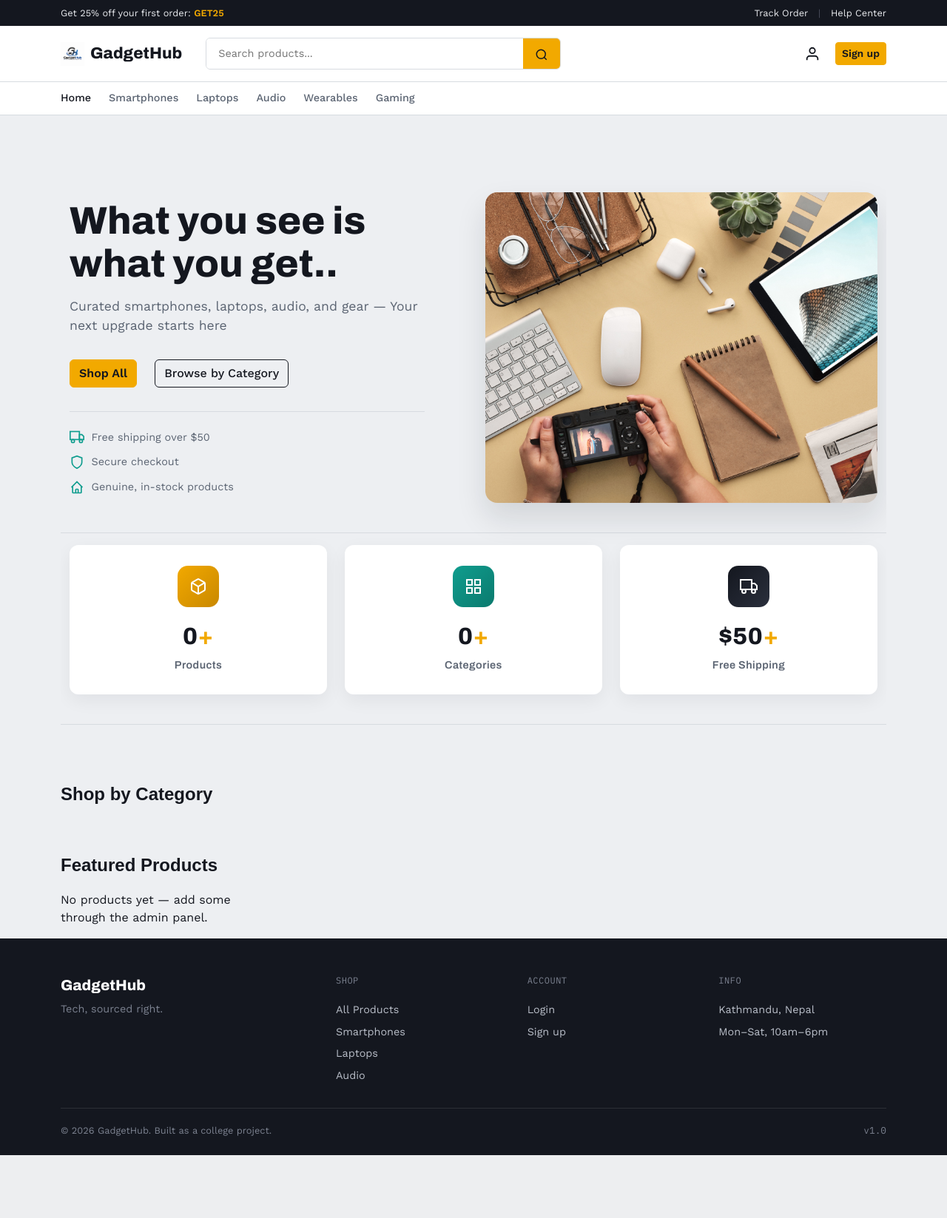
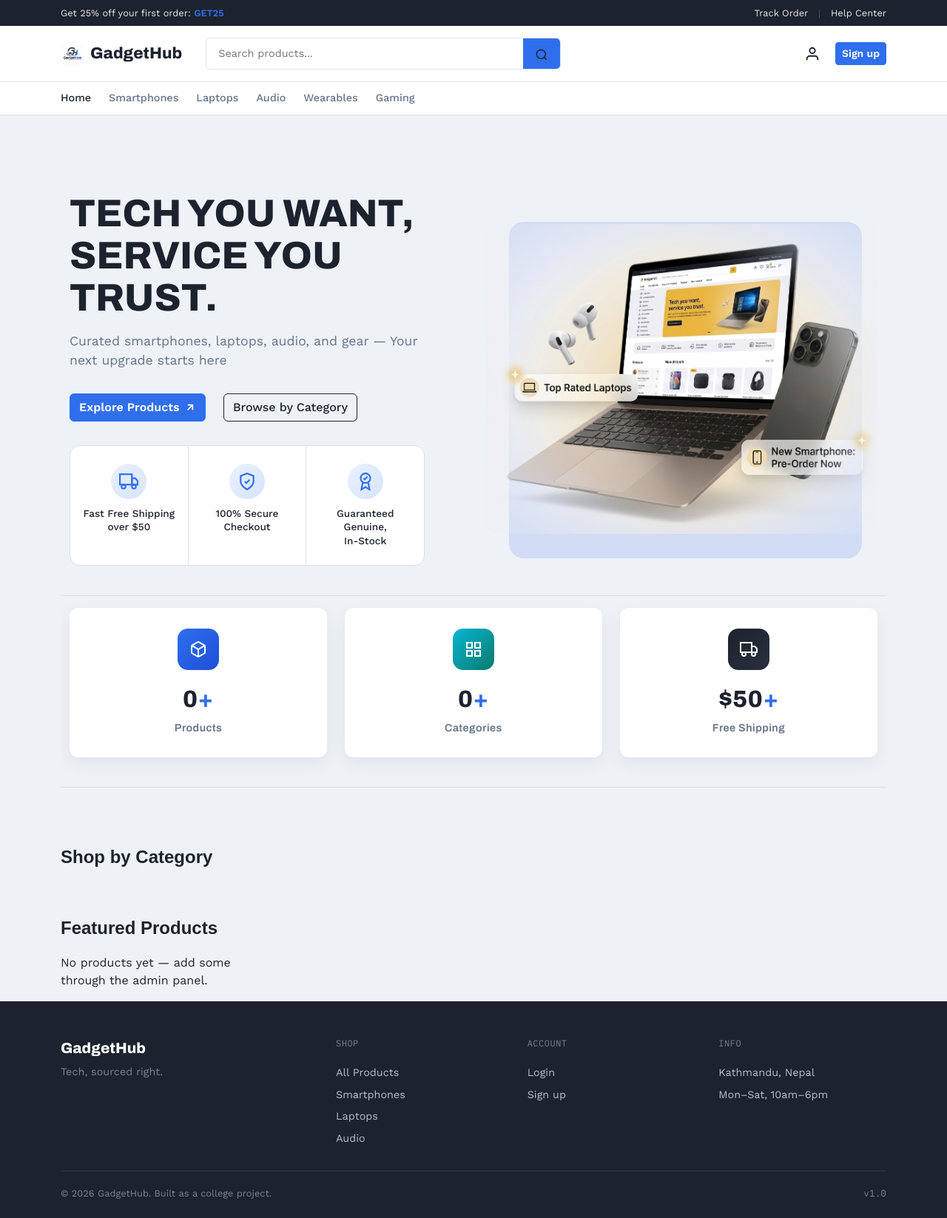
Before and after one commit to BigyanLuitel/E-Commerece, a Django app: page / in a window 1280 px wide. Shown: the whole page at 74% size. Before the commit the page ends 1562 px from the top, so only its background shows below. Run offline with Django 5.2, Linux system fonts and the light colour scheme; data that the repository does not hold is empty.

Commit message:
redesign

```diff
--- a/gadgethub/products/templates/products/home.html
+++ b/gadgethub/products/templates/products/home.html
@@ -7,25 +7,34 @@
     <div class="container">
         <div class="hero-grid">
             <div class="hero-content">
-                <h1 class="hero-title">What you see is what you get..</h1>
+                <h1 class="hero-title">TECH YOU WANT, SERVICE YOU TRUST.</h1>
                 <p class="hero-sub">Curated smartphones, laptops, audio, and gear — Your next upgrade starts here</p>
                 <div class="hero-actions">
-                    <a href="{% url 'products:list' %}" class="btn btn-accent">Shop All</a>
+    <a href="{% url 'products:list' %}" class="btn btn-accent">
+        Explore Products
+        <svg width="16" height="16" viewBox="0 0 24 24" fill="none" stroke="currentColor" stroke-width="2.5"><line x1="7" y1="17" x2="17" y2="7"/><polyline points="7 7 17 7 17 17"/></svg>
+    </a>
     <a href="#categories" class="btn btn-outline-ink">Browse by Category</a>
 </div>
 
-                <div class="trust-row">
-                    <div class="trust-item">
-                        <svg width="20" height="20" viewBox="0 0 24 24" fill="none" stroke="currentColor" stroke-width="2"><rect x="1" y="3" width="15" height="13"/><path d="M16 8h4l3 3v5h-7V8z"/><circle cx="5.5" cy="18.5" r="2.5"/><circle cx="18.5" cy="18.5" r="2.5"/></svg>
-                        <span>Free shipping over $50</span>
+<div class="trust-card">
+    <div class="trust-col">
+        <div class="trust-badge">
+            <svg width="26" height="26" viewBox="0 0 24 24" fill="none" stroke="currentColor" stroke-width="2"><rect x="1" y="3" width="15" height="13"/><path d="M16 8h4l3 3v5h-7V8z"/><circle cx="5.5" cy="18.5" r="2.5"/><circle cx="18.5" cy="18.5" r="2.5"/></svg>
         </div>
-                    <div class="trust-item">
-                        <svg width="20" height="20" viewBox="0 0 24 24" fill="none" stroke="currentColor" stroke-width="2"><path d="M12 22s8-4 8-10V5l-8-3-8 3v7c0 6 8 10 8 10z"/></svg>
-                        <span>Secure checkout</span>
+        <span>Fast Free Shipping<br>over $50</span>
     </div>
-                    <div class="trust-item">
-                        <svg width="20" height="20" viewBox="0 0 24 24" fill="none" stroke="currentColor" stroke-width="2"><path d="M3 12l2-2m0 0l7-7 7 7M5 10v10a1 1 0 0 0 1 1h3m10-11l2 2m-2-2v10a1 1 0 0 1-1 1h-3m-6 0a1 1 0 0 0 1-1v-4a1 1 0 0 1 1-1h2a1 1 0 0 1 1 1v4a1 1 0 0 0 1 1m-6 0h6"/></svg>
-                        <span>Genuine, in-stock products</span>
+    <div class="trust-col">
+        <div class="trust-badge">
+            <svg width="26" height="26" viewBox="0 0 24 24" fill="none" stroke="currentColor" stroke-width="2"><path d="M12 22s8-4 8-10V5l-8-3-8 3v7c0 6 8 10 8 10z"/><polyline points="9 12 11 14 15 10"/></svg>
+        </div>
+        <span>100% Secure<br>Checkout</span>
+    </div>
+    <div class="trust-col">
+        <div class="trust-badge">
+            <svg width="26" height="26" viewBox="0 0 24 24" fill="none" stroke="currentColor" stroke-width="2"><circle cx="12" cy="8" r="6"/><path d="M15.5 13.5L17 22l-5-3-5 3 1.5-8.5"/><polyline points="9.5 8 11 9.5 14.5 6"/></svg>
+        </div>
+        <span>Guaranteed Genuine,<br>In-Stock</span>
     </div>
 </div>
             </div>
--- a/gadgethub/static/css/header.css
+++ b/gadgethub/static/css/header.css
@@ -108,7 +108,7 @@
     position: absolute;
     top: -6px;
     right: 40px;
-    background-color: var(--accent);
+    background-color: #FFFFFF;
     color: var(--ink);
     font-family: 'IBM Plex Mono', monospace;
     font-size: 0.65rem;
--- a/gadgethub/static/css/hero.css
+++ b/gadgethub/static/css/hero.css
@@ -84,15 +116,13 @@
 }
 
 .hero-img {
-    position: relative;
-    z-index: 1;
     width: 100%;
-    height: 420px;
-    object-fit: cover;
-    border-radius: 16px;
-    box-shadow: 0 20px 40px rgba(20, 23, 31, 0.12);
+    height: auto;
+    max-height: 480px;
+    object-fit: contain;
+    -webkit-mask-image: radial-gradient(ellipse 70% 70% at center, black 55%, transparent 100%);
+    mask-image: radial-gradient(ellipse 70% 70% at center, black 55%, transparent 100%);
 }
-
 .spec-strip {
     background-color: var(--paper);
     padding: 1rem 0 2.5rem;
@@ -212,3 +242,62 @@
         padding: 1.25rem 1rem;
     }
 }
+.trust-card {
+    display: flex;
+    margin-top: 2rem;
+    border: 1px solid var(--line);
+    border-radius: 14px;
+    overflow: hidden;
+    background-color: var(--panel);
+}
+
+.trust-col {
+    flex: 1;
+    display: flex;
+    flex-direction: column;
+    align-items: center;
+    text-align: center;
+    gap: 0.6rem;
+    padding: 1.5rem 1rem;
+    border-right: 1px solid var(--line);
+}
+.trust-col:last-child {
+    border-right: none;
+}
+
+.trust-badge {
+    width: 48px;
+    height: 48px;
+    border-radius: 50%;
+    background: linear-gradient(135deg, #EAF1FE, #D6E4FD);
+    color: var(--accent);
+    display: flex;
+    align-items: center;
+    justify-content: center;
+}
+
+.trust-col span {
+    font-size: 0.85rem;
+    font-weight: 500;
+    color: var(--ink);
+    line-height: 1.35;
+}
+
+.btn-accent {
+    display: inline-flex;
+    align-items: center;
+    gap: 0.4rem;
+}
+
+@media (max-width: 768px) {
+    .trust-card {
+        flex-direction: column;
+    }
+    .trust-col {
+        border-right: none;
+        border-bottom: 1px solid var(--line);
+    }
+    .trust-col:last-child {
+        border-bottom: none;
+    }
+}
--- a/gadgethub/static/css/style.css
+++ b/gadgethub/static/css/style.css
@@ -1,12 +1,12 @@
 :root {
-    --paper: #EDEFF2;
+    --paper: #EEF1F6;
     --panel: #FFFFFF;
-    --ink: #14171F;
-    --muted: #5B6472;
-    --accent: #F2A900;
-    --accent-dark: #C98800;
-    --teal: #0F9D8E;
-    --line: #D7DBE0;
+    --ink: #1C222E;
+    --muted: #64748B;
+    --accent: #2F6FED;
+    --accent-dark: #1D4ED8;
+    --teal: #06B6D4;
+    --line: #DCE1E8;
 }
 
 body {
@@ -108,15 +108,14 @@ body {
 .btn-accent {
     background-color: var(--accent);
     border-color: var(--accent);
-    color: var(--ink);
+    color: #FFFFFF;
     font-weight: 600;
 }
 .btn-accent:hover {
     background-color: var(--accent-dark);
     border-color: var(--accent-dark);
-    color: var(--ink);
+    color: #FFFFFF;
 }
-
 .btn-outline-ink {
     border: 1px solid var(--ink);
     color: var(--ink);
```
Also changed, not shown: other parts of gadgethub/static/css/hero.css (+32 -0 lines), gadgethub/static/css/dashboard.css (+5 -4 lines), gadgethub/media/products/1.jpg (added), gadgethub/media/products/2.1.jpg (added), gadgethub/media/products/2.jpg (added), gadgethub/media/products/3.jpg (added), gadgethub/media/products/4.jpg (added), gadgethub/media/products/5.jpg (added), gadgethub/media/products/6.jpg (added), gadgethub/media/products/7.jpg (added), gadgethub/media/products/8.jpg (added), gadgethub/static/images/hero/hero-main.jpg. Lines whose indentation alone changed are shown as unchanged.
